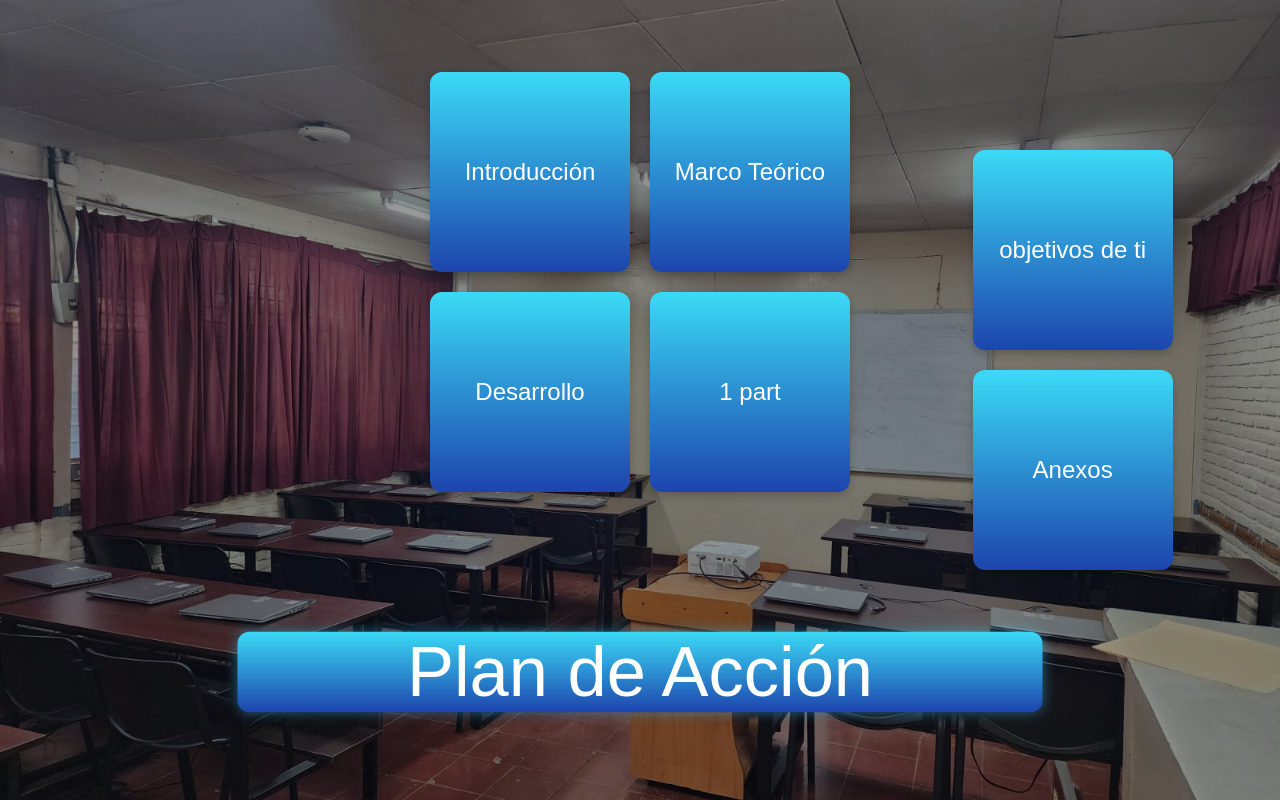
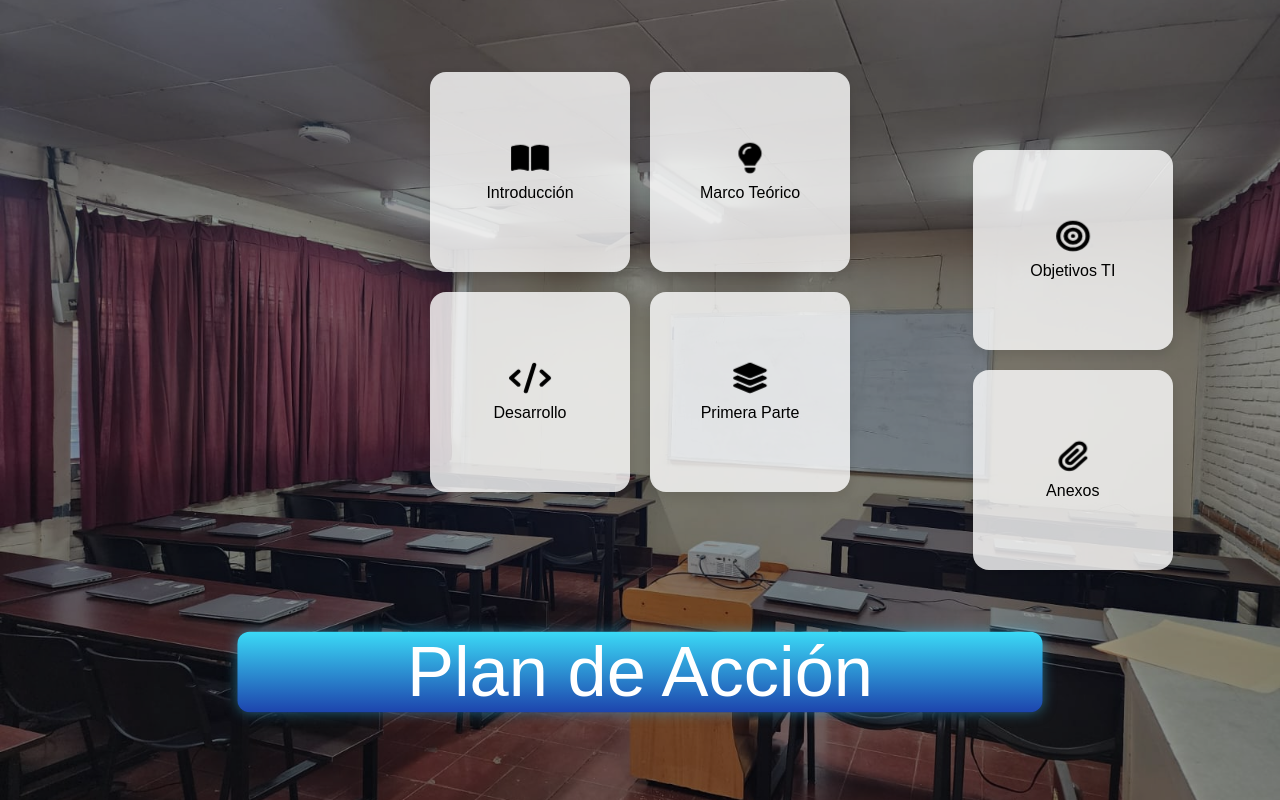
Before and after one commit to ErwingHernandez/plan-ti-react, a React (Vite) app: page / in a window 1280 px wide. Built offline with nearby package versions, Linux system fonts and the light colour scheme.

Commit message:
actualizacion del home

```diff
--- a/package.json
+++ b/package.json
@@ -10,6 +10,9 @@
     "preview": "vite preview"
   },
   "dependencies": {
+    "@fortawesome/fontawesome-svg-core": "^6.7.2",
+    "@fortawesome/free-solid-svg-icons": "^6.7.2",
+    "@fortawesome/react-fontawesome": "^0.2.2",
     "framer-motion": "^12.12.1",
     "react": "^19.1.0",
     "react-dom": "^19.1.0",
--- a/src/App.css
+++ b/src/App.css
@@ -14,6 +14,33 @@
   overflow: visible;
 }
 
+.card-styled {
+  display: flex;
+  flex-direction: column;
+  align-items: center;
+  justify-content: center;
+  background: #ffffffcc;
+
+  border-radius: 16px;
+  box-shadow: 0 6px 12px rgba(0, 0, 0, 0.1);
+  transition: transform 0.3s ease, box-shadow 0.3s ease;
+  cursor: pointer;
+  text-align: center;
+
+
+}
+
+.card-styled span {
+  margin-top: 10px;
+  font-size: 1rem;
+  font-weight: 500;
+}
+
+.card-styled:hover {
+  transform: scale(1);
+  box-shadow: 0 10px 20px rgba(0, 0, 0, 0.2);
+}
+
 .contenedor-tarjetas{
   width: 100%;
 }
@@ -24,18 +51,7 @@
   display: flex;
   justify-content: center;
   align-items: center;
-  font-size: 24px;
-  border-radius: 12px;
-  box-shadow: 0 4px 8px rgba(0, 0, 0, 0.2);
-  background: linear-gradient(180deg, #3bdaf6, #1d44ad);
-  color: white;
-  cursor: pointer;
-  transition: transform 0.3s ease, box-shadow 0.3s ease;
-  animation: fadeInUp 1s ease forwards;
-  opacity: 0;
-  z-index: 1;
-  position: relative;
-   pointer-events: auto;
+
 }
 
 .card:hover {
@@ -113,25 +129,3 @@
     box-shadow: 0 0 10px rgba(59, 218, 246, 0.5);
   }
 }
-
-@keyframes grow {
-  0% {
-    transform: scale(1);
-    z-index: 1;
-  }
-  100% {
-    transform: scale(1.2);
-    z-index: 10;
-  }
-}
-
-@keyframes shrink {
-  0% {
-    transform: scale(1.2);
-    z-index: 10;
-  }
-  100% {
-    transform: scale(1);
-    z-index: 1;
-  }
-}
--- a/src/Home.jsx
+++ b/src/Home.jsx
@@ -2,6 +2,18 @@
 import { useNavigate } from 'react-router-dom'
 import { useState } from 'react'
 import { motion } from 'framer-motion'
+
+import { FontAwesomeIcon } from '@fortawesome/react-fontawesome'
+import {
+    faBookOpen,
+    faLightbulb,
+    faCode,
+    faLayerGroup,
+    faBullseye,
+    faPaperclip,
+    faClipboardList
+} from '@fortawesome/free-solid-svg-icons'
+
 import './App.css'
 
 function Home() {
@@ -33,24 +45,32 @@ function Home() {
                     {/*Contenedor de las partes */}
                     <div className='contenedor-tarjetas'>
                         <div id='documento'>
-                            <div className='card' id='Card1' onClick={() => handleCardClick("/part1")}>
-                                Introducción
+
+                            <div className='card card-styled' onClick={() => handleCardClick("/part1")}>
+
+                                <FontAwesomeIcon icon={faBookOpen} bounce  size="2x" className="icon-hover-bounce"/>
+                                <span>Introducción</span>
                             </div>
 
-                            <div className='card' id='Card2' onClick={() => handleCardClick("/part2")}>
-                                Marco Teórico
+                            <div className='card card-styled' onClick={() => handleCardClick("/part2")}>
+                                <FontAwesomeIcon icon={faLightbulb}  bounce  size="2x" />
+                                <span>Marco Teórico</span>
                             </div>
 
-                            <div className='card' id='Card3' onClick={() => handleCardClick("/part3")}>
-                                Desarrollo
+                            <div className='card card-styled' onClick={() => handleCardClick("/part3")}>
+                                <FontAwesomeIcon icon={faCode}  bounce  size="2x" />
+                                <span>Desarrollo</span>
                             </div>
 
-                            <div className='card' id='Card4' onClick={() => handleCardClick("/part4")}>
-                                1 part
+                            <div className='card card-styled' onClick={() => handleCardClick("/part4")}>
+                                <FontAwesomeIcon icon={faLayerGroup}  bounce  size="2x" />
+                                <span>Primera Parte</span>
                             </div>
 
 
+
                         </div>
+
 
                         <div id='accion' onClick={() => handleCardClick("/planaccion")}>
                             <div id='card5'>Plan de Acción</div>
@@ -61,16 +81,19 @@ function Home() {
 
                     {/*Contenedor del panel de la derecha */}
                     <div className='right-panel'>
-                        <div id='ob.ti' className='card' onClick={() => handleCardClick("/objetivosti")}>
-                            objetivos de ti
+                        <div className='card card-styled' onClick={() => handleCardClick("/objetivosti")}>
+                            <FontAwesomeIcon icon={faBullseye}  bounce  size="2x" />
+                            <span>Objetivos TI</span>
                         </div>
-                        <div id='anexos' className='card'>
-                            Anexos
+
+                        <div className='card card-styled'>
+                            <FontAwesomeIcon icon={faPaperclip}  bounce  size="2x" />
+                            <span>Anexos</span>
                         </div>
 
                     </div>
 
-                      {/*Contenedor del panel de la derecha */}
+                    {/*Contenedor del panel de la derecha */}
                 </div>
 
             </motion.div>
--- a/src/styles/objetivosti.css
+++ b/src/styles/objetivosti.css
@@ -77,8 +77,8 @@
   position: fixed;
   color: #FDB913;
   font-weight: 600;
-  width: 85%;
-  background-color: #ffffff;
+  width: 89%;
+  background: linear-gradient(to bottom right, #ffffff, #f9fafc);
 }
 
 .card-ti .estrategias {
```
Also changed, not shown: 1 other file (tests, documents, lock files or other folders).
